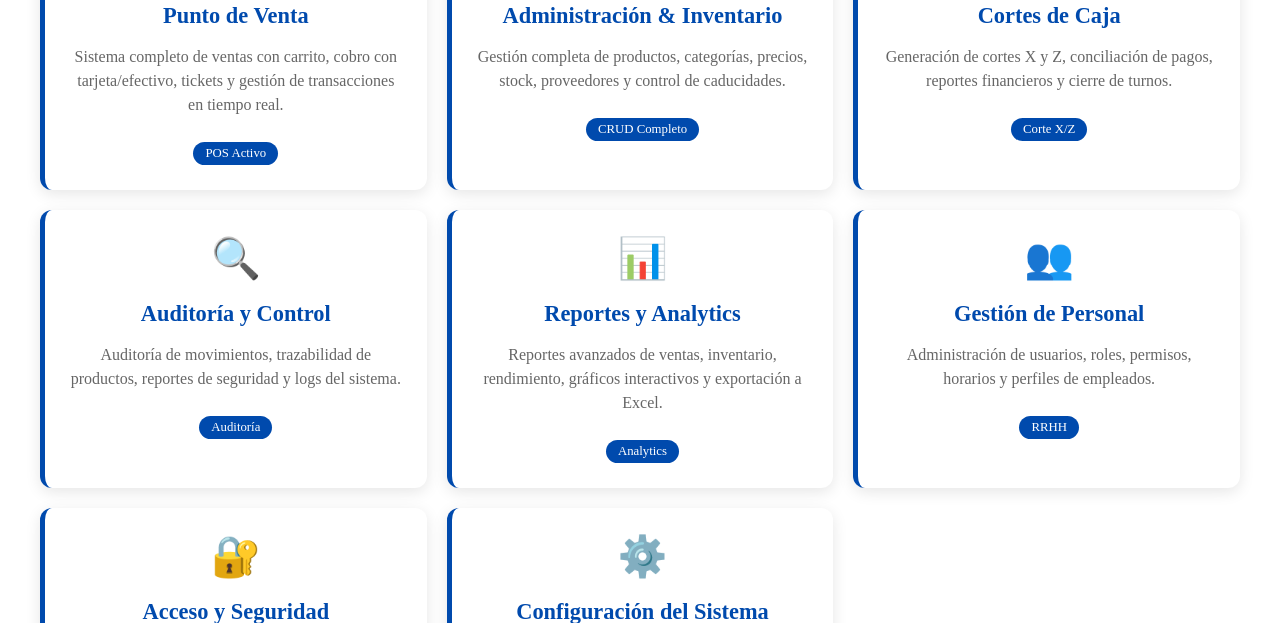
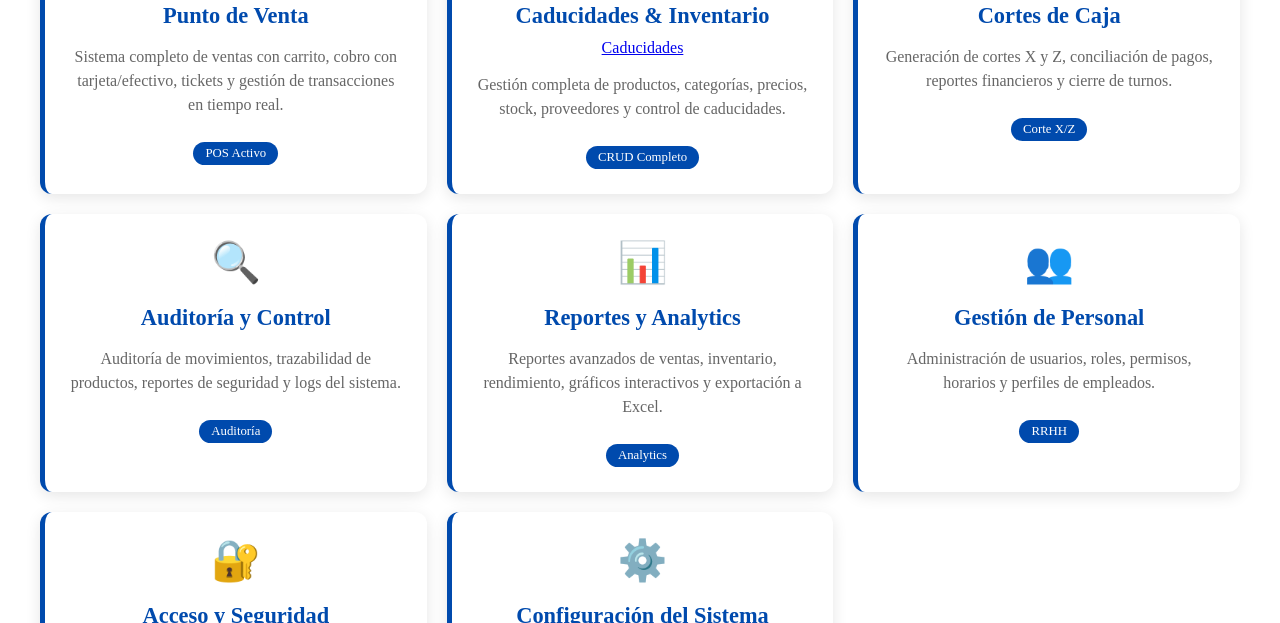
Before and after one commit to Tiendas3E/menu, a plain HTML site: page index.html in a window 1280 px wide. Shown: the part 477-1100 px from the top of the page. Drawn offline with Linux system fonts and the light colour scheme.

Commit message:
Update index.html

```diff
--- a/index.html
+++ b/index.html
@@ -153,7 +153,8 @@
     <!-- Administración e Inventario -->
     <div class="card" onclick="location.href='admin.html'">
       <div class="card-icon">📦</div>
-      <h2>Administración & Inventario</h2>
+      <h2> Caducidades & Inventario</h2>
+      <a href="tiendas3e.github.io/caducidades/">Caducidades </a>
       <p>Gestión completa de productos, categorías, precios, stock, proveedores y control de caducidades.</p>
       <span class="card-badge">CRUD Completo</span>
     </div>
```
